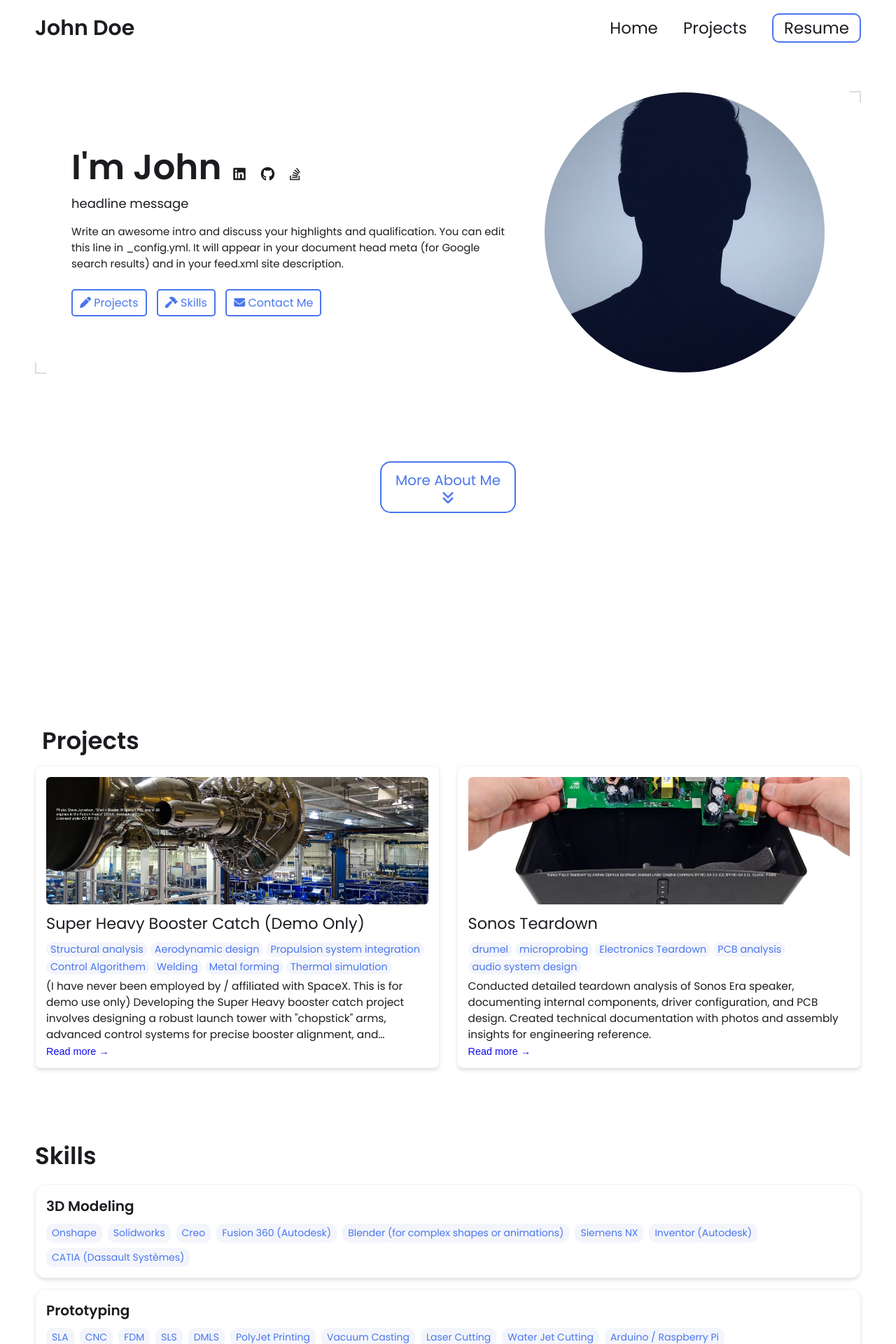
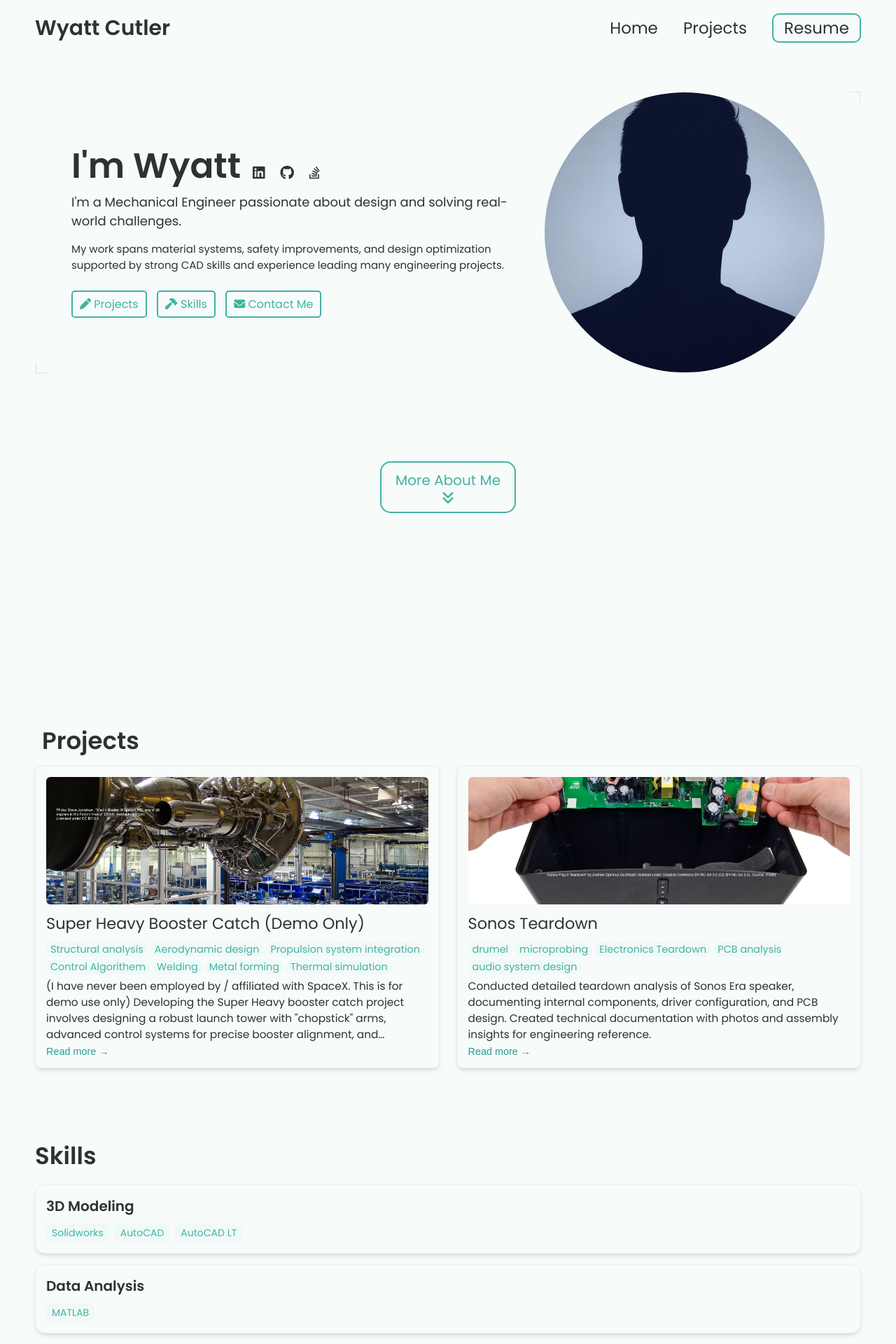
Before and after one commit to wyattwork7/wyattwork7.github.io, a Jekyll site: the page built from index.html, in a window 1280 px wide. Shown: the top 1920 px of the page at 70% size. Built offline with Jekyll 4.4.1, drawn with Linux system fonts in a browser that asks for light colours; some of the changed text lies outside the part shown.

Commit message:
Update _config.yml

```diff
--- a/_config.yml
+++ b/_config.yml
@@ -7,18 +7,15 @@
 
 # Main Page Setup
 
-title: John Doe's Portfolio # This is what shows up in the tab of the browser
+title: Wyatt Cutler's Portfolio # This is what shows up in the tab of the browser
 
 
 
 # Hero Section
-name: John Doe
-headline: headline message
+name: Wyatt Cutler
+headline: I'm a Mechanical Engineer passionate about design and solving real-world challenges.
 description: >- # dont remove this line. this will ignore all new lines until the next section
-  Write an awesome intro and discuss your highlights and qualification. You can edit this
-  line in _config.yml. It will appear in your document head meta (for
-  Google search results) and in your feed.xml site description.
-
+  My work spans material systems, safety improvements, and design optimization supported by strong CAD skills and experience leading many engineering projects.
 # Place your profile image in /assets/images/profile-image/folder and edit the file name
 profile_image: ./assets/images/profile-image/avatar.jpeg
 
@@ -32,7 +29,7 @@ resume-url: https://drive.google.com/file/d/13Z3duVzh-gguPU5r03oJVEE6rV9rd3DS/vi
 
 external-links:    # input only your own url slug. The icons with missing entries will not appear.
   linkedin: test    # https://www.linkedin.com/in/{your url slug}
-  github: leea12    # https://github.com/{your url slug}
+  github: wyattcutler7    # https://github.com/{your url slug}
   stackoverflow: test      # https://stackoverflow.com/users/{your url slug}
   medium:            # https://medium.com/@{your url slug}
   x-twitter:   # https://x.com/{your url slug}
@@ -47,44 +44,13 @@ external-links:    # input only your own url slug. The icons with missing entrie
 skills:
   - category: 3D Modeling
     tools:
-    - Onshape
     - Solidworks
-    - Creo
-    - Fusion 360 (Autodesk)
-    - Blender (for complex shapes or animations)
-    - Siemens NX
-    - Inventor (Autodesk)
-    - CATIA (Dassault Systèmes)
-  - category: Prototyping
+    - AutoCAD
+    - AutoCAD LT
+  - category: Data Analysis
     tools:
-    - SLA
-    - CNC
-    - FDM
-    - SLS
-    - DMLS
-    - PolyJet Printing
-    - Vacuum Casting
-    - Laser Cutting
-    - Water Jet Cutting
-    - Arduino / Raspberry Pi
-    - Breadboarding for circuit testing
-  - category: Design Standards / Practices
-    tools:
-    - GD&T ASME Y14
-    - ISO fits and tolerances
-    - PLM (PTC Windchill / Arena)
-  - category: PCB Design
-    tools:
-    - Altium Designer
-    - Altium
-    - Eagle
-    - KiCad
-  - category: Problem Solving / Risk Management
-    tools:
-    - Root Cause Analysis (e.g., 5 Whys, Fishbone Diagram)
-    - DFMEA / PFMEA
-    - Six Sigma methodologies
-    - Shain Red-X
+    - MATLAB
+
 
 
 # Contact Form Setup. Setup an account and copy over the key. When someone fills out the form, it will be received in your email.
@@ -94,12 +60,12 @@ formspree-key:   https://formspree.io/f/{8-digit key}
 
 # Active theme (Updatethis to switch themes). Make sure to keep the indentation the samne.
 colors: # this is the basic theme
-  text: "#1a1c20"
-  border: "#ddd"
-  link: "#4a76ee"
-  highlight: "#0c0cf2"
-  background: "#ffffff"
-  light_background: "#f3f5fb"
+  text: "#2c3333"
+  border: "#e0f2ef"
+  link: "#40b3a2"
+  highlight: "#2a9d8f"
+  background: "#f7fbfa"
+  light_background: "#f0f9f7"
 
 # A few examples.
 basic theme:
```
